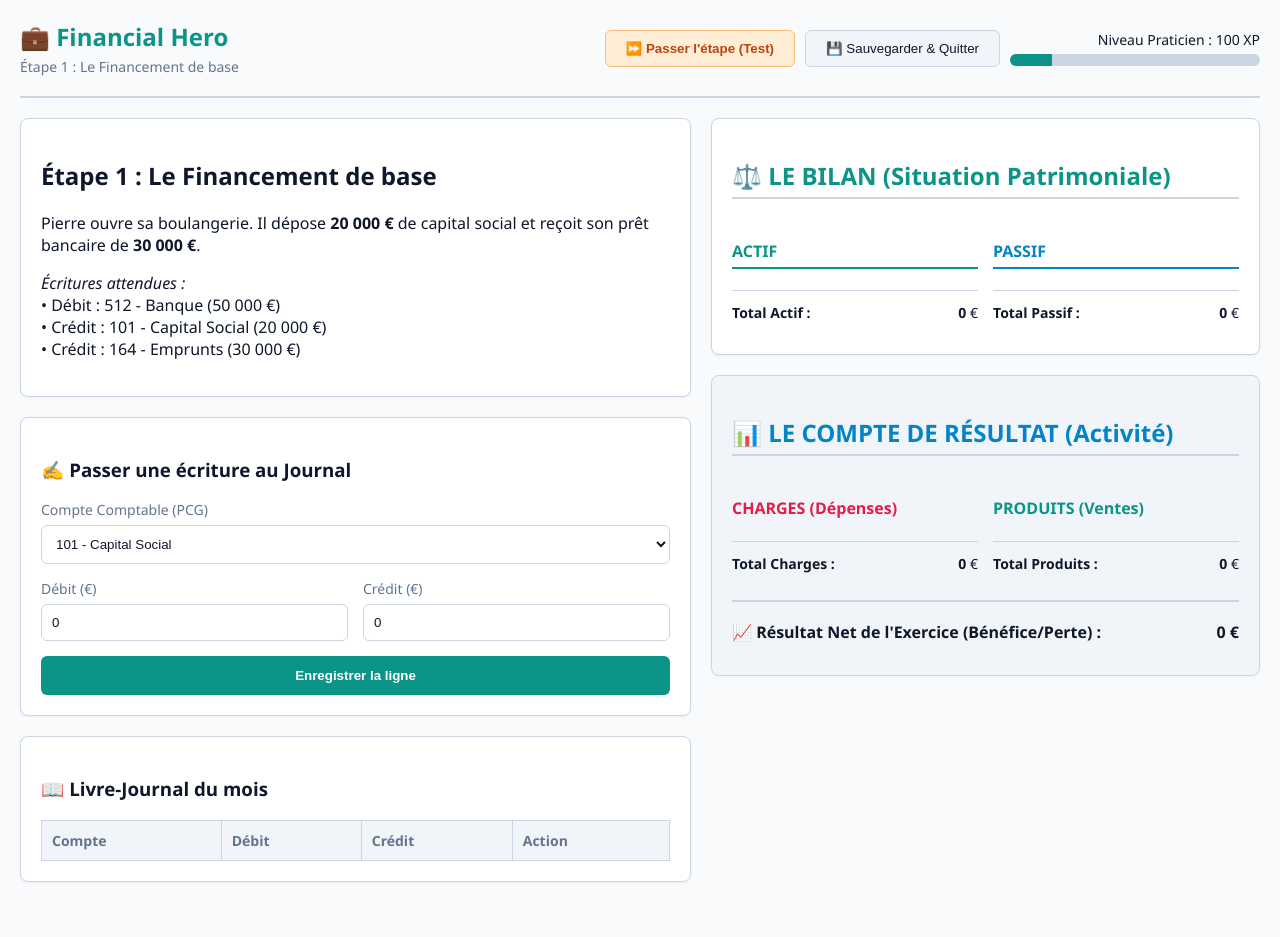
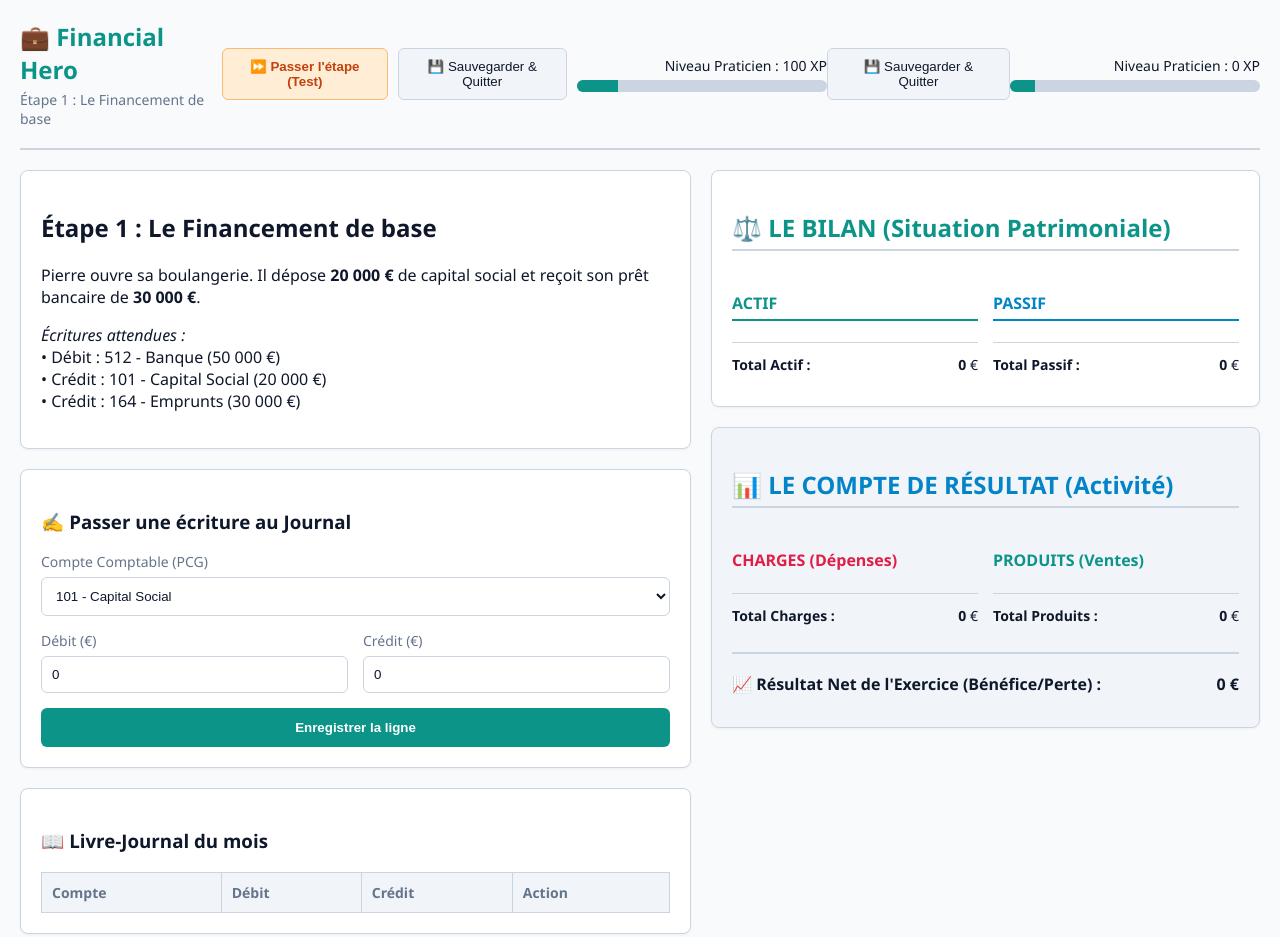
Before and after one commit to Julhk1/Compta, a plain HTML site: page game.html in a window 1280 px wide. Drawn offline with Linux system fonts and the light colour scheme.

Commit message:
Update game.html

```diff
--- a/game.html
+++ b/game.html
@@ -15,7 +15,15 @@
             <div id="mission-title" class="mission-subtitle">Chargement de la mission...</div>
         </div>
         <div style="display: flex; align-items: center; gap: 10px;">
-            <button onclick="skipStepTesting()" class="btn-secondary" style="background-color: #ffedd5; border-color: #fdba74; color: #c2410c; font-weight: bold;">⏩ Passer l'étape (Test)</button>
+    <button onclick="skipStepTesting()" class="btn-secondary" style="background-color: #ffedd5; border-color: #fdba74; color: #c2410c; font-weight: bold; cursor: pointer;">⏩ Passer l'étape (Test)</button>
+
+    <button onclick="manualSaveAndExit()" class="btn-secondary" style="cursor: pointer;">💾 Sauvegarder & Quitter</button>
+
+    <div>
+        <div class="xp-text">Niveau Praticien : <span id="xp-display">0</span> XP</div>
+        <div class="xp-bar-container"><div class="xp-bar" id="xp-bar"></div></div>
+    </div>
+</div>
 
             <button onclick="manualSaveAndExit()" class="btn-secondary">💾 Sauvegarder & Quitter</button>
             <div>
```
